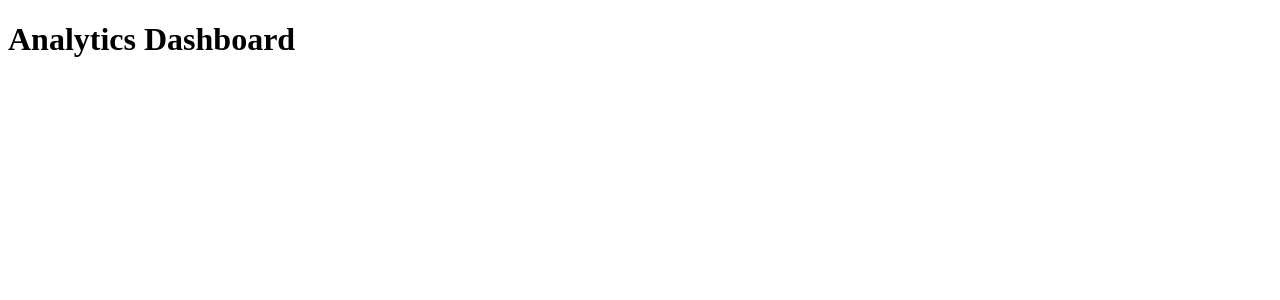
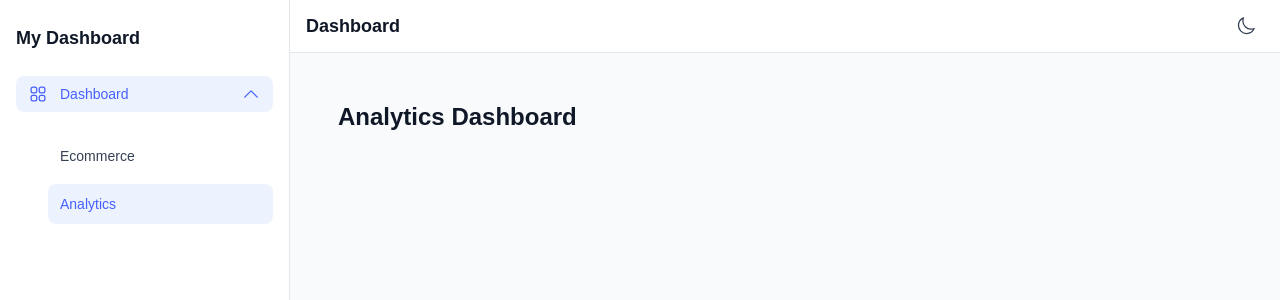
Before and after one commit to Thyroi/analytics-dashboard-tailadmin, a Next.js app: page /analytics in a window 1280 px wide. Shown: the top 300 px of the page. Built offline with nearby package versions, Linux system fonts and the light colour scheme; no server answers.

Commit message:
fix: layout removal isue

```diff
--- a/src/app/layout.tsx
+++ b/src/app/layout.tsx
@@ -1,20 +1,15 @@
-"use client";
+import "./globals.css";
+import { SidebarProvider } from "@/context/SidebarContext";
+import AdminLayout from "@/layout/AdminLayout";
+import { ThemeProviders } from "@/components/ThemeProviders";
+import Script from "next/script";
 
-import { useEffect } from "react";
-import { usePathname } from "next/navigation";
-import Script from "next/script";
-import { pageview } from "@/lib/gtag";
+export const metadata = {
+  title: "Dashboard",
+  description: "Base layout con Sidebar y Header",
+};
 
 export default function RootLayout({ children }: { children: React.ReactNode }) {
-  const pathname = usePathname();
-
-  // Enviar pageview cuando cambia la ruta
-  useEffect(() => {
-    if (pathname) {
-      pageview(pathname);
-    }
-  }, [pathname]);
-
   return (
     <html lang="en" suppressHydrationWarning>
       <body>
@@ -38,7 +33,11 @@ export default function RootLayout({ children }: { children: React.ReactNode })
           </>
         )}
 
-        {children}
+        <ThemeProviders>
+          <SidebarProvider>
+            <AdminLayout>{children}</AdminLayout>
+          </SidebarProvider>
+        </ThemeProviders>
       </body>
     </html>
   );
```
Also changed, not shown: tsconfig.json (+18 -4 lines).
